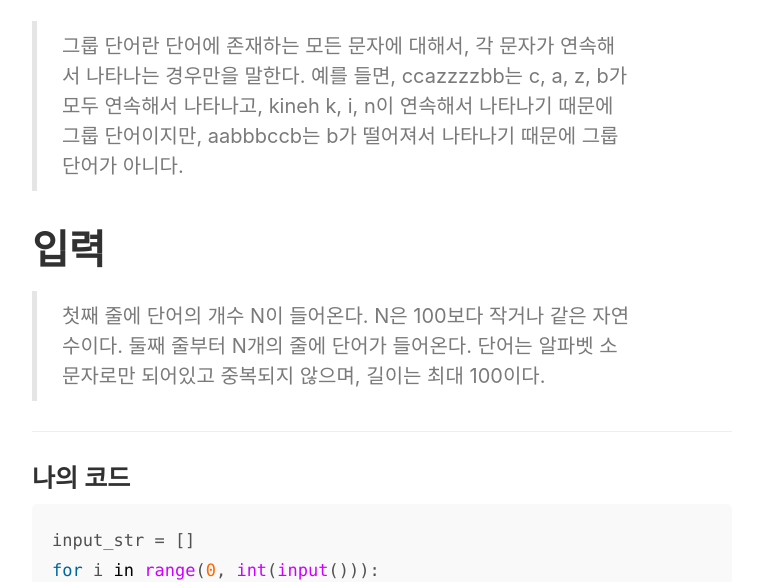
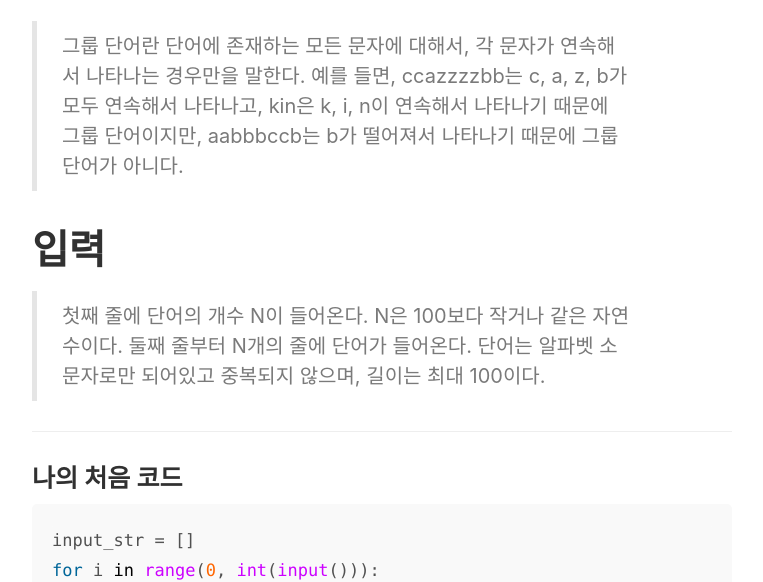
Before and after one commit to Coreenee/coreenee.github.io, a Jekyll site: the page built from _posts/2020-10-11-백준 1316(문제풀이).md, in a window 1280 px wide and 900 px high. Shown: the part 289-871 px from the top of the window, without its empty margins (258-1021 px from the left). Built offline with Jekyll 4.4.1, drawn with Linux system fonts in a browser that asks for light colours.

Commit message:
Update 2020-10-11-백준 1316(문제풀이).md

```diff
--- a/_posts/2020-10-11-백준 1316(문제풀이).md
+++ b/_posts/2020-10-11-백준 1316(문제풀이).md
@@ -4,13 +4,13 @@ title: BAEKJOON 1316
 ---
 
 # 문제
-> 그룹 단어란 단어에 존재하는 모든 문자에 대해서, 각 문자가 연속해서 나타나는 경우만을 말한다. 예를 들면, ccazzzzbb는 c, a, z, b가 모두 연속해서 나타나고, kineh k, i, n이 연속해서 나타나기 때문에 그룹 단어이지만, aabbbccb는 b가 떨어져서 나타나기 때문에 그룹 단어가 아니다.
+> 그룹 단어란 단어에 존재하는 모든 문자에 대해서, 각 문자가 연속해서 나타나는 경우만을 말한다. 예를 들면, ccazzzzbb는 c, a, z, b가 모두 연속해서 나타나고, kin은 k, i, n이 연속해서 나타나기 때문에 그룹 단어이지만, aabbbccb는 b가 떨어져서 나타나기 때문에 그룹 단어가 아니다.
 
 # 입력
 > 첫째 줄에 단어의 개수 N이 들어온다. N은 100보다 작거나 같은 자연수이다. 둘째 줄부터 N개의 줄에 단어가 들어온다. 단어는 알파벳 소문자로만 되어있고 중복되지 않으며, 길이는 최대 100이다.
 
 -----
-### 나의 코드
+### 나의 처음 코드
 
 ~~~python
 input_str = []
```
